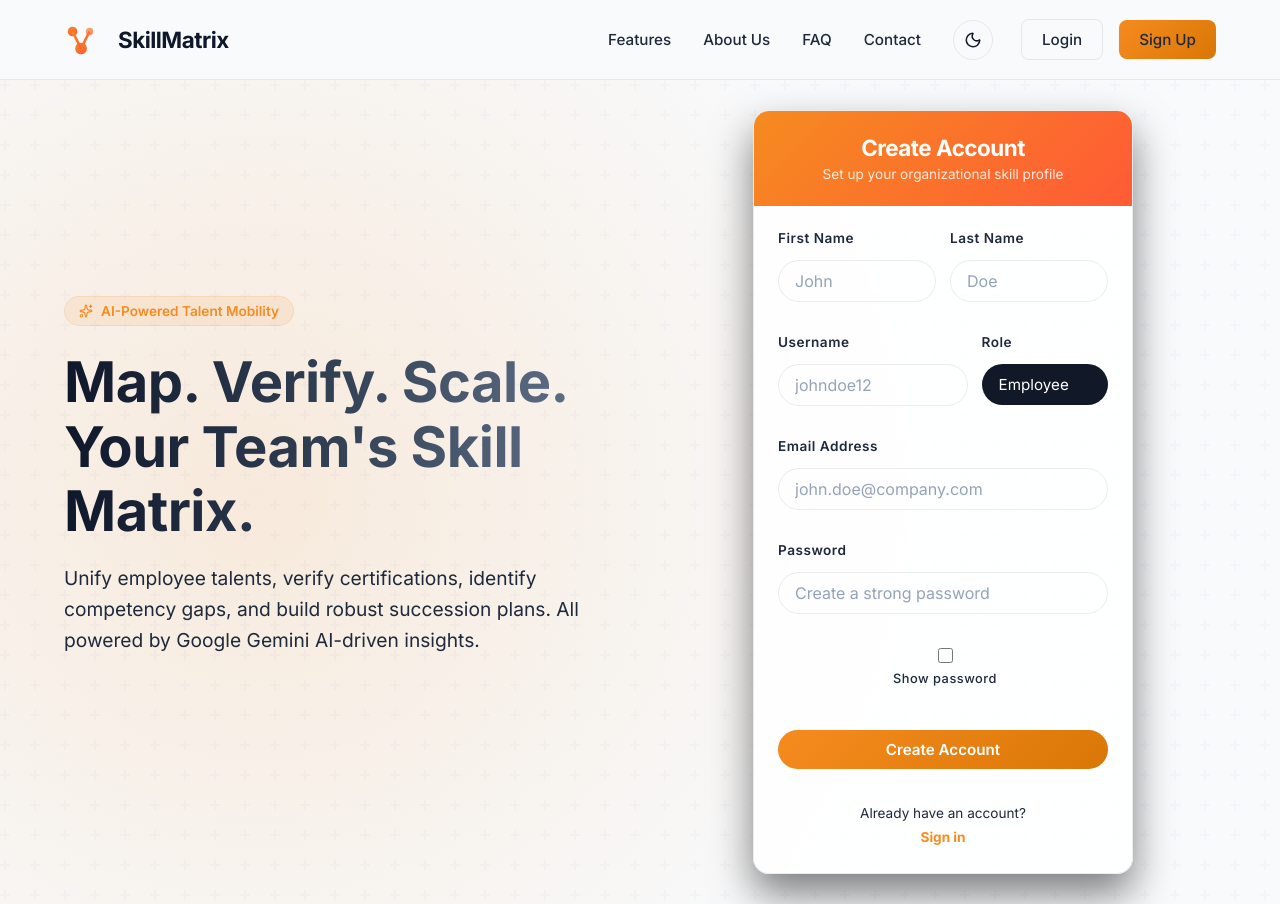
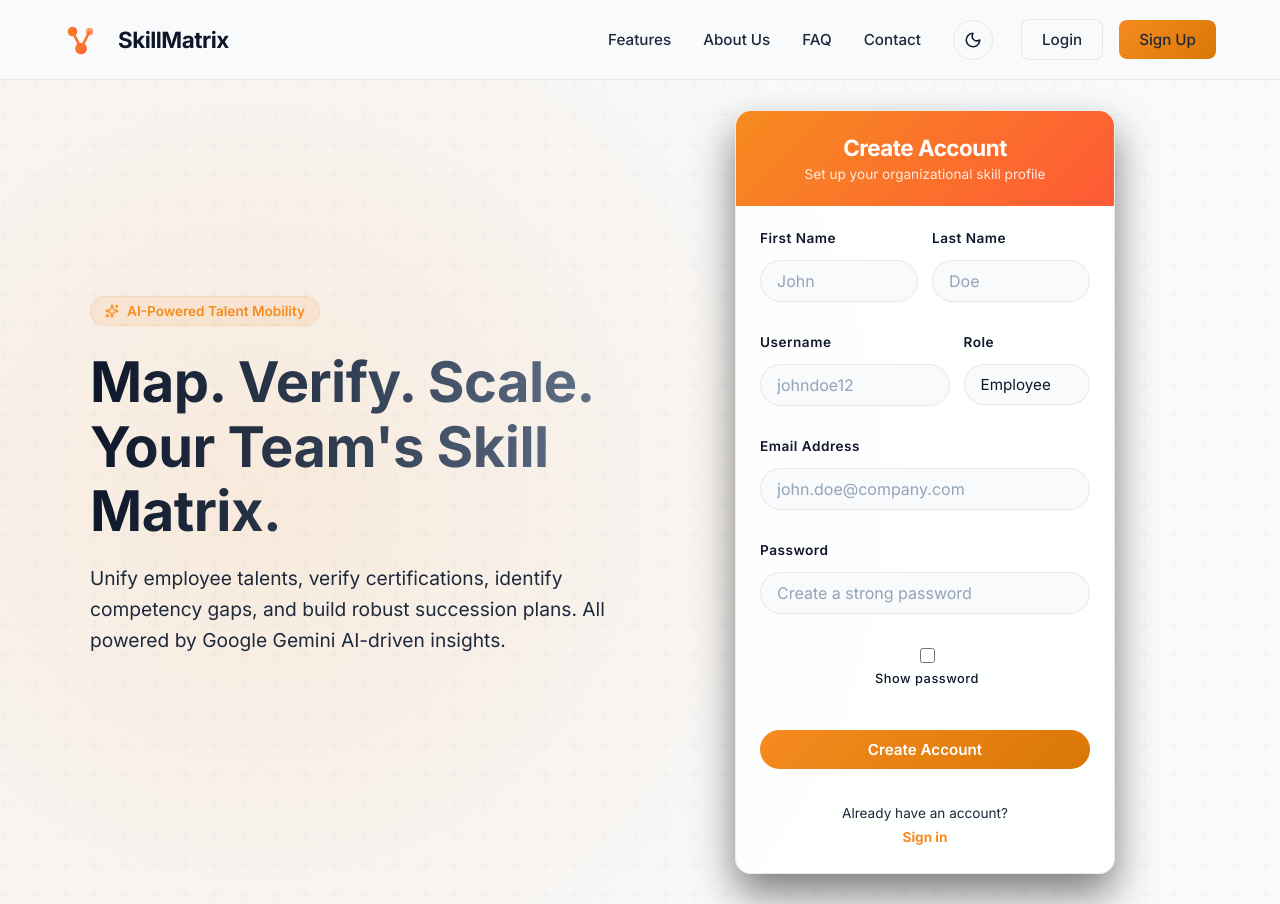
Before and after one commit to imlagat/Employee_skills_system, a React app in the folder frontend/: page /signup in a window 1280 px wide. Built offline with nearby package versions, Linux system fonts and the light colour scheme; no server answers; the HTML template or start-up script is replaced by a standard one; a web font is replaced by a local one.

Commit message:
Fix form input visibility: style inputs and labels with theme variables to ensure high contrast in light and dark mode

```diff
--- a/frontend/src/pages/Login.css
+++ b/frontend/src/pages/Login.css
@@ -12,11 +12,17 @@
   display: flex;
   align-items: center;
   justify-content: center;
-  padding: 120px 0 100px 0;
+  padding: 60px 0 40px 0;
   position: relative;
   overflow: hidden;
   color: var(--landing-text-main);
   min-height: calc(100vh - 80px);
+}
+
+.auth-hero .hero-grid {
+  gap: 40px !important;
+  max-width: 1100px;
+  margin: 0 auto;
 }
 
 .auth-hero::before {
@@ -355,3 +361,31 @@
     margin-bottom: 14px !important;
   }
 }
+
+/* Ensure inputs, select dropdowns, and textareas are highly visible and readable in both light and dark themes */
+.landing-contact-form input,
+.landing-contact-form select,
+.landing-contact-form textarea {
+  color: var(--landing-text-main) !important;
+  background: var(--landing-bg) !important;
+  border: 1px solid var(--landing-border) !important;
+}
+
+.landing-contact-form input:focus,
+.landing-contact-form select:focus,
+.landing-contact-form textarea:focus {
+  border-color: var(--accent-orange, #f68b1f) !important;
+  outline: none !important;
+}
+
+/* Ensure labels inside the forms are using high contrast theme colors */
+.landing-contact-form label {
+  color: var(--landing-text-main) !important;
+  display: block;
+}
+
+/* Make sure text typed inside option elements of select dropdowns is visible */
+.landing-contact-form select option {
+  color: var(--landing-text-main) !important;
+  background: var(--landing-bg) !important;
+}
```
